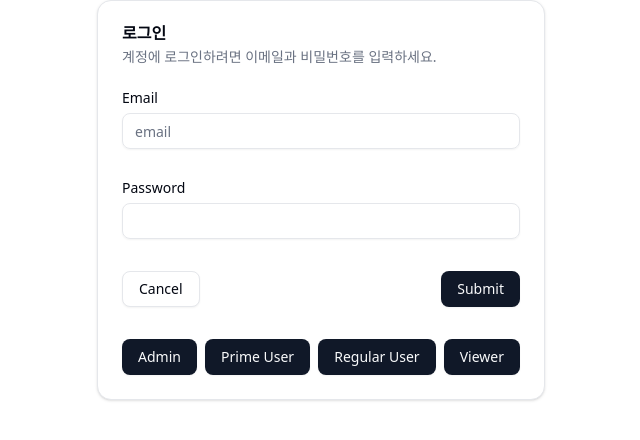
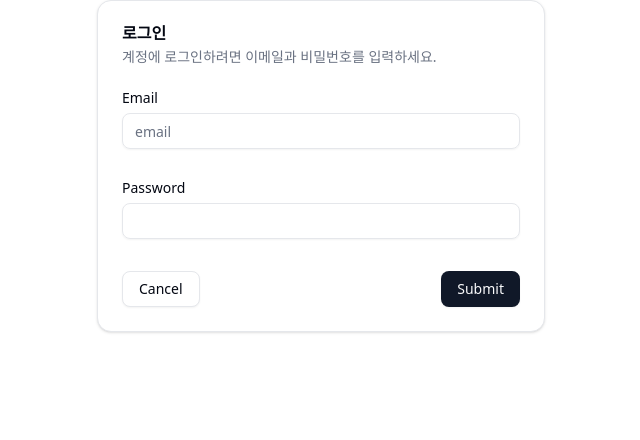
Before and after one commit to orangec-at/task-management-system, a Next.js app: page / in a window 1280 px wide. Shown: the top 440 px of the page, without its empty margins (319-959 px from the left). Built offline with nearby package versions, Linux system fonts and the light colour scheme.

Commit message:
feat: 개발용 코드 제거

```diff
--- a/src/components/login/LoginForm.tsx
+++ b/src/components/login/LoginForm.tsx
@@ -64,22 +64,6 @@ export default function LoginForm() {
     });
   }
 
-  const handleSetRole = (role: string) => () => {
-    const roleMembers = users.filter((user) => user.userRole === role);
-    const user = roleMembers[Math.ceil(Math.random() * roleMembers.length)];
-    if (!user) {
-      form.setError("email", {
-        type: "manual",
-        message: "User not found",
-      });
-      return;
-    }
-
-    form.setValue("email", user.userEmail);
-    form.setValue("password", "jinwoo");
-    form.handleSubmit(onSubmit)();
-  };
-
   return (
     <Card className="w-full max-w-md mx-auto">
       <CardHeader>
@@ -136,36 +120,6 @@ export default function LoginForm() {
                 Submit
               </Button>
             </div>
-            <div className="flex justify-between ">
-              <Button
-                type="button"
-                onClick={handleSetRole("Admin")}
-                className="hover:cursor-pointer"
-              >
-                Admin
-              </Button>
-              <Button
-                type="button"
-                onClick={handleSetRole("PrimeUser")}
-                className="hover:cursor-pointer"
-              >
-                Prime User
-              </Button>
-              <Button
-                type="button"
-                onClick={handleSetRole("RegularUser")}
-                className="hover:cursor-pointer"
-              >
-                Regular User
-              </Button>
-              <Button
-                type="button"
-                onClick={handleSetRole("Viewer")}
-                className="hover:cursor-pointer"
-              >
-                Viewer
-              </Button>
-            </div>
           </form>
         </Form>
       </CardContent>
```
